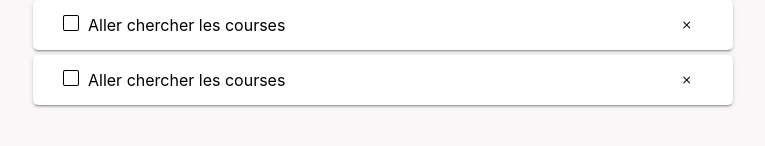
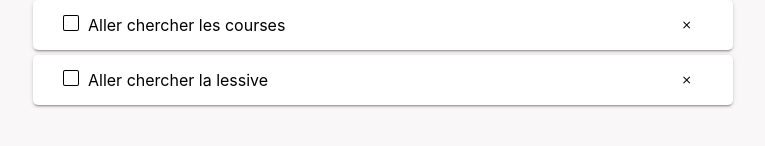
Before and after one commit to laulia55600/todo-react, a React (Create React App) app: page / in a window 1280 px wide. Shown: the part 342-488 px from the top of the page, without its empty margins (257-1022 px from the left). Built offline with nearby package versions, Linux system fonts and the light colour scheme.

Commit message:
gestion de la suppression des tâches

```diff
--- a/src/components/Task/Task.js
+++ b/src/components/Task/Task.js
@@ -12,7 +12,7 @@ function Task(props) {
                     <path d="M10.97 4.97a.75.75 0 0 1 1.071 1.05l-3.992 4.99a.75.75 0 0 1-1.08.02L4.324 8.384a.75.75 0 1 1 1.06-1.06l2.094 2.093 3.473-4.425a.235.235 0 0 1 .02-.022z"/>
                     </svg>
                     <strike>
-                        Aller chercher les courses
+                        {props.content}
                     </strike>
                     <svg xmlns="http://www.w3.org/2000/svg" width="16" height="16" fill="currentColor" viewBox="0 0 16 16">
                     <path d="M4.646 4.646a.5.5 0 0 1 .708 0L8 7.293l2.646-2.647a.5.5 0 0 1 .708.708L8.707 8l2.647 2.646a.5.5 0 0 1-.708.708L8 8.707l-2.646 2.647a.5.5 0 0 1-.708-.708L7.293 8 4.646 5.354a.5.5 0 0 1 0-.708z"/>
@@ -23,14 +23,13 @@ function Task(props) {
                     <svg xmlns="http://www.w3.org/2000/svg" width="16" height="16" fill="currentColor" viewBox="0 0 16 16">
                         <path d="M14 1a1 1 0 0 1 1 1v12a1 1 0 0 1-1 1H2a1 1 0 0 1-1-1V2a1 1 0 0 1 1-1h12zM2 0a2 2 0 0 0-2 2v12a2 2 0 0 0 2 2h12a2 2 0 0 0 2-2V2a2 2 0 0 0-2-2H2z"/>
                     </svg>
-                     Aller chercher les courses
+                    {props.content}
                  </div>
             }
 
-            {/* Fait */}
 
-            <svg xmlns="http://www.w3.org/2000/svg" width="16" height="16" fill="currentColor" viewBox="0 0 16 16">
-                <path d="M4.646 4.646a.5.5 0 0 1 .708 0L8 7.293l2.646-2.647a.5.5 0 0 1 .708.708L8.707 8l2.647 2.646a.5.5 0 0 1-.708.708L8 8.707l-2.646 2.647a.5.5 0 0 1-.708-.708L7.293 8 4.646 5.354a.5.5 0 0 1 0-.708z"/>
+            <svg xmlns="http://www.w3.org/2000/svg" width="16" height="16" fill="currentColor" viewBox="0 0 16 16" onClick={props.delete}>
+                <path d="M4.646 4.646a.5.5 0 0 1 .708 0L8 7.293l2.646-2.647a.5.5 0 0 1 .708.708L8.707 8l2.647 2.646a.5.5 0 0 1-.708.708L8 8.707l-2.646 2.647a.5.5 0 0 1-.708-.708L7.293 8 4.646 5.354a.5.5 0 0 1 0-.708z" />
             </svg>
         </div>
     );
--- a/src/containers/App/App.js
+++ b/src/containers/App/App.js
@@ -10,9 +10,16 @@ function App() {
       done: false},
     {content: 'Aller chercher les courses',
       done: false},
-    {content: 'Aller chercher les courses',
+    {content: 'Aller chercher la lessive',
       done: false},
   ]);
+
+  //méthodes
+  const removedClickedHandler = index => {
+    const newsTasks = [...tasks];
+    newsTasks.splice(index, 1);
+    setTasks(newsTasks);
+  }
 
   //variables pour lister les taches dynamiquements
   let tasksDisplayed = tasks.map((task, index) => (
@@ -20,6 +27,7 @@ function App() {
     done={task.done}
     content={task.content}
     Key={index}
+    delete={()=> removedClickedHandler(index)}
     />
   ));
 
```
Also changed, not shown: 1 other file (tests, documents, lock files or other folders).
